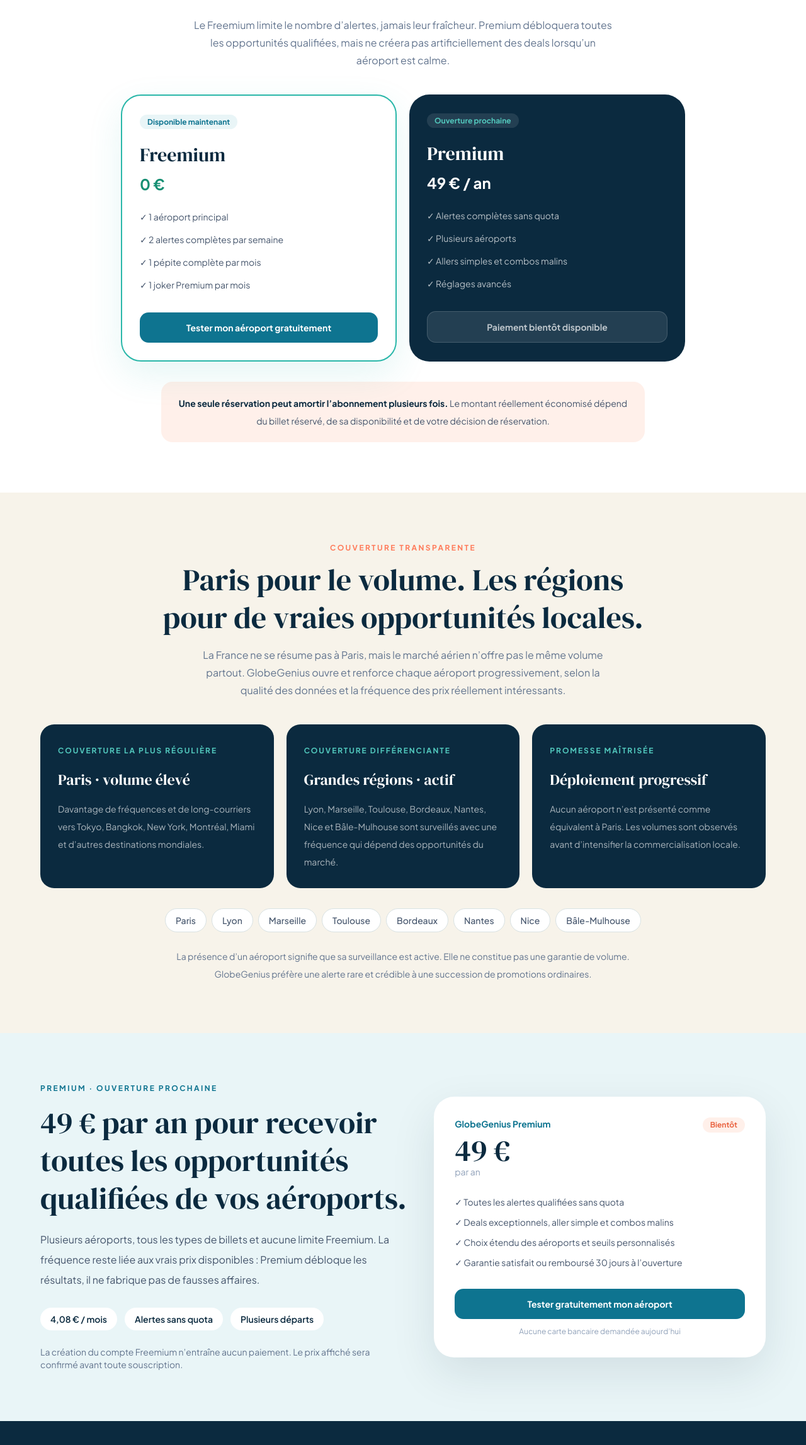
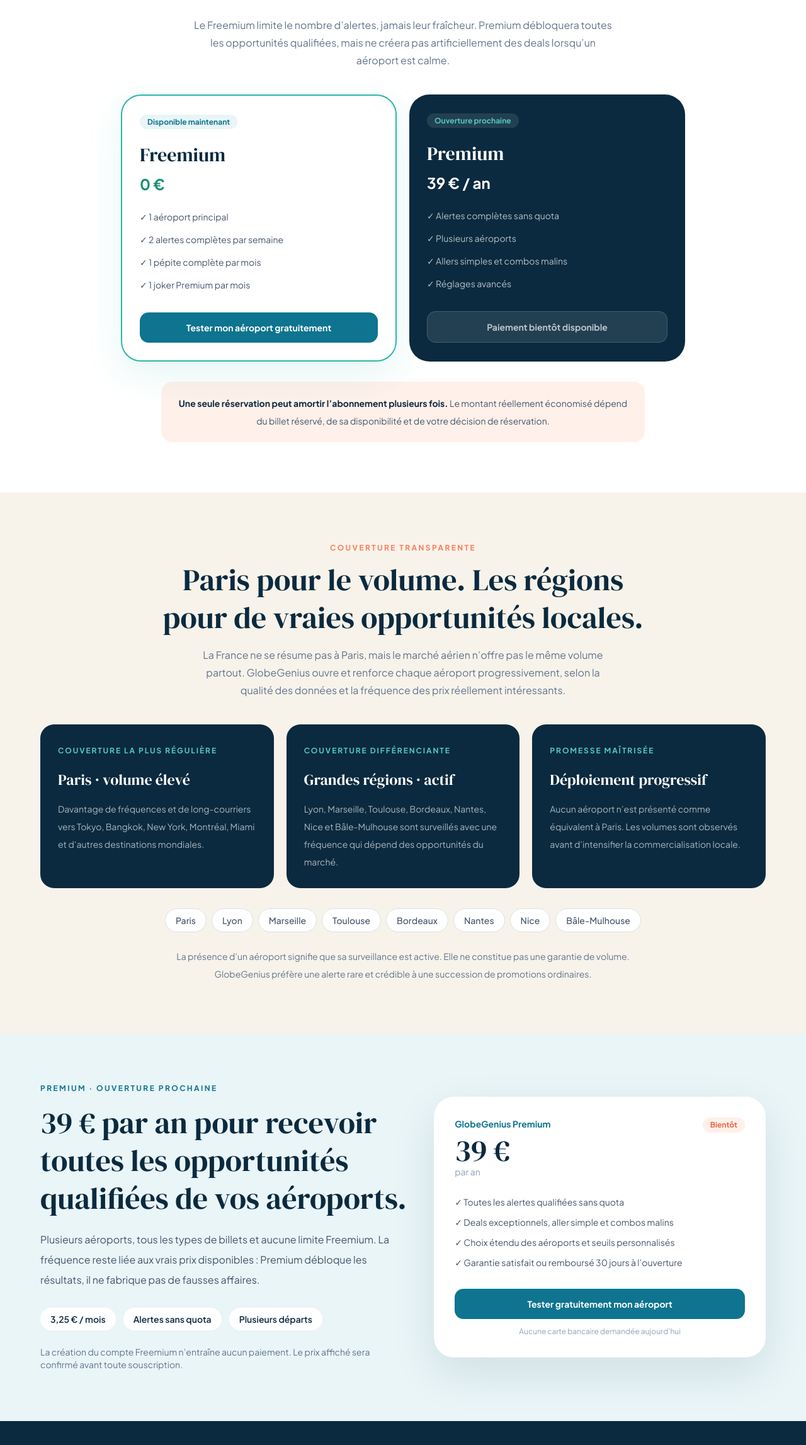
Before and after one commit to pachasandco/globagenius, a Next.js app in the folder frontend/: page / in a window 1280 px wide. Shown: the part 3647-5941 px from the top of the page at 63% size. Built offline with nearby package versions, Linux system fonts and the light colour scheme; no server answers.

Commit message:
Show the new 39 EUR annual Premium price on the landing page

```diff
--- a/frontend/src/app/page.tsx
+++ b/frontend/src/app/page.tsx
@@ -57,7 +57,7 @@ const FAQS = [
   },
   {
     q: "Combien coûtera Premium ?",
-    a: "Premium est actuellement prévu à 49 € par an. Le paiement public n’est pas encore ouvert sur cette page : la création du compte Freemium ne déclenche aucun prélèvement.",
+    a: "Premium est proposé à 39 € par an, soit 3,25 € par mois. La création du compte Freemium ne déclenche aucun prélèvement.",
   },
 ];
 
@@ -222,7 +222,7 @@ export default function Landing() {
             <div className="rounded-[32px] bg-[#0B2A3F] p-7 text-white">
               <span className="rounded-full bg-white/10 px-3 py-1 text-xs font-bold text-[#52C9BE]">Ouverture prochaine</span>
               <h3 className="mt-6 font-[family-name:var(--font-dm-serif)] text-3xl">Premium</h3>
-              <div className="mt-3 text-2xl font-bold">49 € / an</div>
+              <div className="mt-3 text-2xl font-bold">39 € / an</div>
               <ul className="mt-6 space-y-3 text-sm leading-6 text-white/70">
                 <li>✓ Alertes complètes sans quota</li>
                 <li>✓ Plusieurs aéroports</li>
@@ -275,13 +275,13 @@ export default function Landing() {
             <div>
               <p className="text-xs font-bold uppercase tracking-[0.2em] text-[#0E7490]">Premium · ouverture prochaine</p>
               <h2 className="mt-4 font-[family-name:var(--font-dm-serif)] text-4xl leading-tight text-[#0B2A3F] sm:text-5xl">
-                49 € par an pour recevoir toutes les opportunités qualifiées de vos aéroports.
+                39 € par an pour recevoir toutes les opportunités qualifiées de vos aéroports.
               </h2>
               <p className="mt-5 max-w-2xl text-base leading-8 text-slate-600">
                 Plusieurs aéroports, tous les types de billets et aucune limite Freemium. La fréquence reste liée aux vrais prix disponibles : Premium débloque les résultats, il ne fabrique pas de fausses affaires.
               </p>
               <div className="mt-7 flex flex-wrap gap-3 text-sm text-[#0B2A3F]">
-                <span className="rounded-full bg-white px-4 py-2 font-semibold">4,08 € / mois</span>
+                <span className="rounded-full bg-white px-4 py-2 font-semibold">3,25 € / mois</span>
                 <span className="rounded-full bg-white px-4 py-2 font-semibold">Alertes sans quota</span>
                 <span className="rounded-full bg-white px-4 py-2 font-semibold">Plusieurs départs</span>
               </div>
@@ -293,7 +293,7 @@ export default function Landing() {
               <div className="flex items-baseline justify-between">
                 <div>
                   <div className="text-sm font-bold text-[#0E7490]">GlobeGenius Premium</div>
-                  <div className="mt-2 font-[family-name:var(--font-dm-serif)] text-5xl text-[#0B2A3F]">49 €</div>
+                  <div className="mt-2 font-[family-name:var(--font-dm-serif)] text-5xl text-[#0B2A3F]">39 €</div>
                   <div className="text-sm text-slate-400">par an</div>
                 </div>
                 <span className="rounded-full bg-[#FFF0EA] px-3 py-1 text-xs font-bold text-[#E96543]">Bientôt</span>
```
